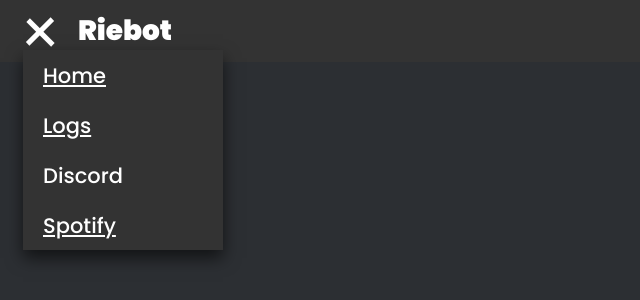
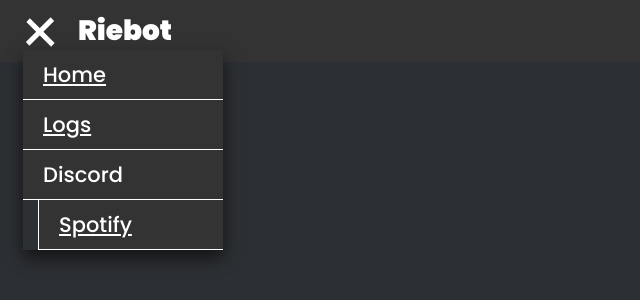
Before and after one commit to Likely-Tim/Riebot-v6, a Next.js app: page / in a window 1280 px wide. Both pictures are taken after a click on the element 40 px from the left and 31 px from the top of the page. Shown: the top 300 px of the page, without its empty margins (0-640 px from the left). Built offline with nearby package versions, Linux system fonts and the light colour scheme.

Commit message:
Change Dropdown to visibility

```diff
--- a/src/components/layout.tsx
+++ b/src/components/layout.tsx
@@ -43,15 +43,9 @@
 }
 
 function Dropdown({ isDropdownActive, isInitialLoad }: { isDropdownActive: boolean; isInitialLoad: boolean }) {
-  function handleAnimationEnd(event: React.AnimationEvent<HTMLDivElement>) {
-    if (event.animationName === 'fadeIn')
-      document.getElementById('headerDropdownMenu')?.classList.toggle(utilStyles.display);
-  }
-
   return (
     <div
       id="headerDropdownMenu"
-      onAnimationEnd={handleAnimationEnd}
       className={[
         styles.dropdownMenu,
         isDropdownActive ? utilStyles.fadeIn : utilStyles.fadeOut,
@@ -80,14 +74,14 @@
 
 function DropdownSubmenu({ name, items }: { name: string; items: { name: string; link: string }[] }) {
   return (
-    <>
+    <div className={styles.dropdownSubMenu}>
       <div className={styles.dropdownMenuItem}>
         <p className={styles.dropdownMenuText}>{name}</p>
       </div>
       {items.map((item) => {
         return <DropdownSubmenuItem name={item.name} link={item.link}></DropdownSubmenuItem>;
       })}
-    </>
+    </div>
   );
 }
 
--- a/src/styles/layout.module.css
+++ b/src/styles/layout.module.css
@@ -65,12 +65,13 @@
   box-shadow: 0px 8px 16px 0px rgba(0, 0, 0, 0.6);
   z-index: 1;
   overflow: hidden;
-  background-color: #333;
+  background-color: #292929;
 }
 
 .dropdownMenuItem {
   height: 50px;
-  background-color: inherit;
+  background-color: #333;
+  border-bottom: solid 1px white;
 }
 
 .dropdownMenuText {
@@ -85,8 +86,16 @@
   margin: 0px;
 }
 
+.dropdownSubMenu {
+  display: flex;
+  flex-direction: column;
+}
+
 .dropdownSubmenuItem {
   position: relative;
   height: 50px;
-  background-color: inherit;
+  background-color: #333;
+  left: 15px;
+  border-bottom: solid 1px white;
+  border-left: solid 1px white;
 }
--- a/src/styles/utils.module.css
+++ b/src/styles/utils.module.css
@@ -16,20 +16,24 @@
 
 @keyframes fadeIn {
   0% {
+    visibility: collapse;
     opacity: 0;
   }
 
   100% {
+    visibility: visible;
     opacity: 1;
   }
 }
 
 @keyframes fadeOut {
   0% {
+    visibility: visible;
     opacity: 1;
   }
 
   100% {
+    visibility: collapse;
     opacity: 0;
   }
 }
```
